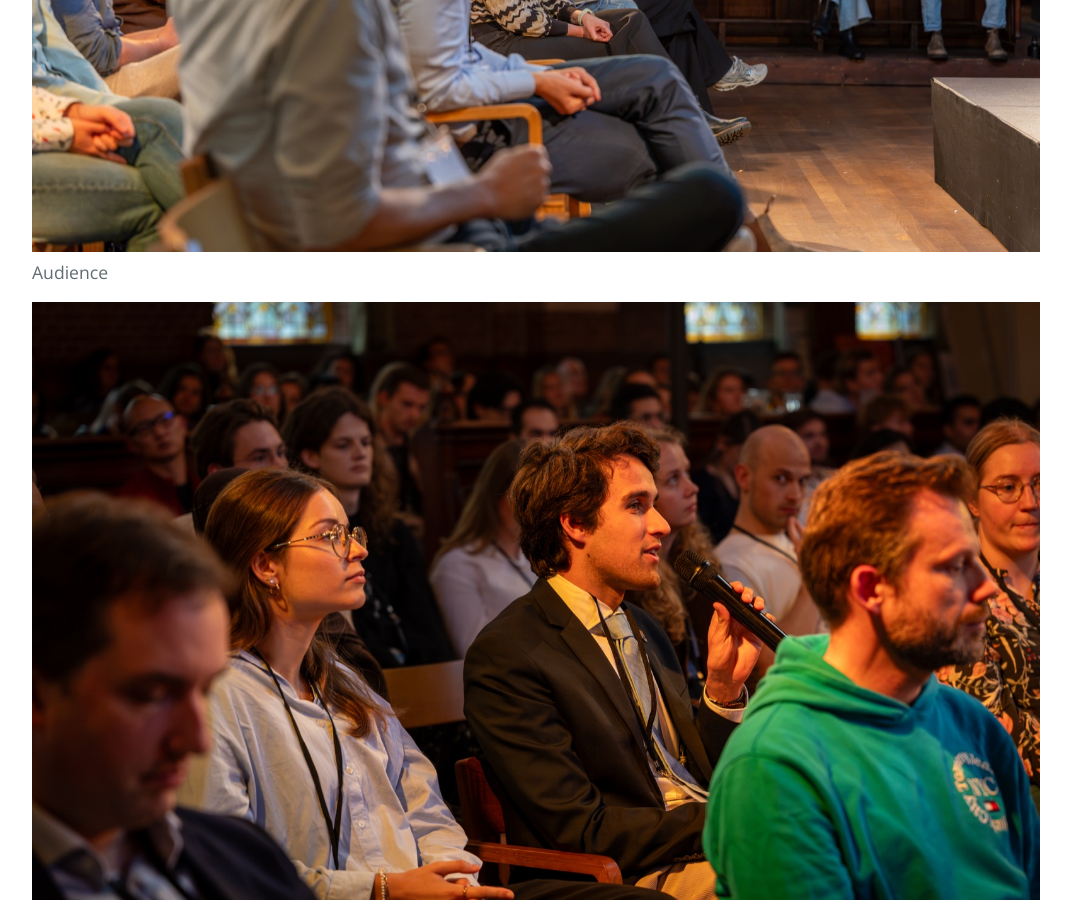
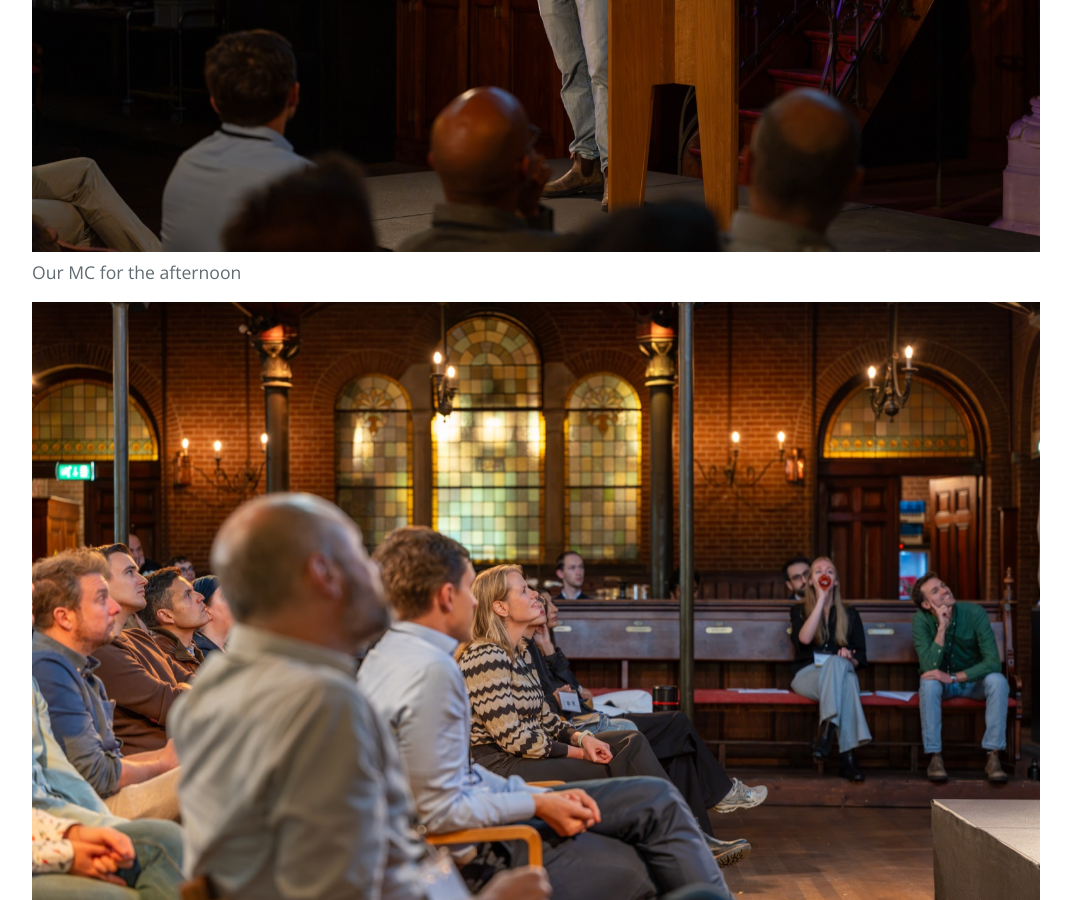
Before and after one commit to AI-Symposium-MedResearch/2026, a Jekyll site: the page built from edition_2026.md, in a window 1280 px wide and 900 px high, scrolled down 8589 px. Shown: the whole window, without its empty margins (104-1175 px from the left). Built offline with Jekyll 4.4.1, drawn with Linux system fonts in a browser that asks for light colours.

Commit message:
added MCs

```diff
--- a/edition_2026.md
+++ b/edition_2026.md
@@ -55,6 +55,10 @@ Our speed-dating and poster session brought together researchers, industry repre
   </figure>
   <figure>
     <img src="assets/2026/MC32.jpg" alt="Opening by the AI Accelerator" loading="lazy">
+    <figcaption>Our MC for the afternoon</figcaption>
+  </figure>
+  <figure>
+    <img src="assets/2026/MC1.jpg" alt="Opening by the AI Accelerator" loading="lazy">
     <figcaption>Our MC for the afternoon</figcaption>
   </figure>
   <figure>
```
